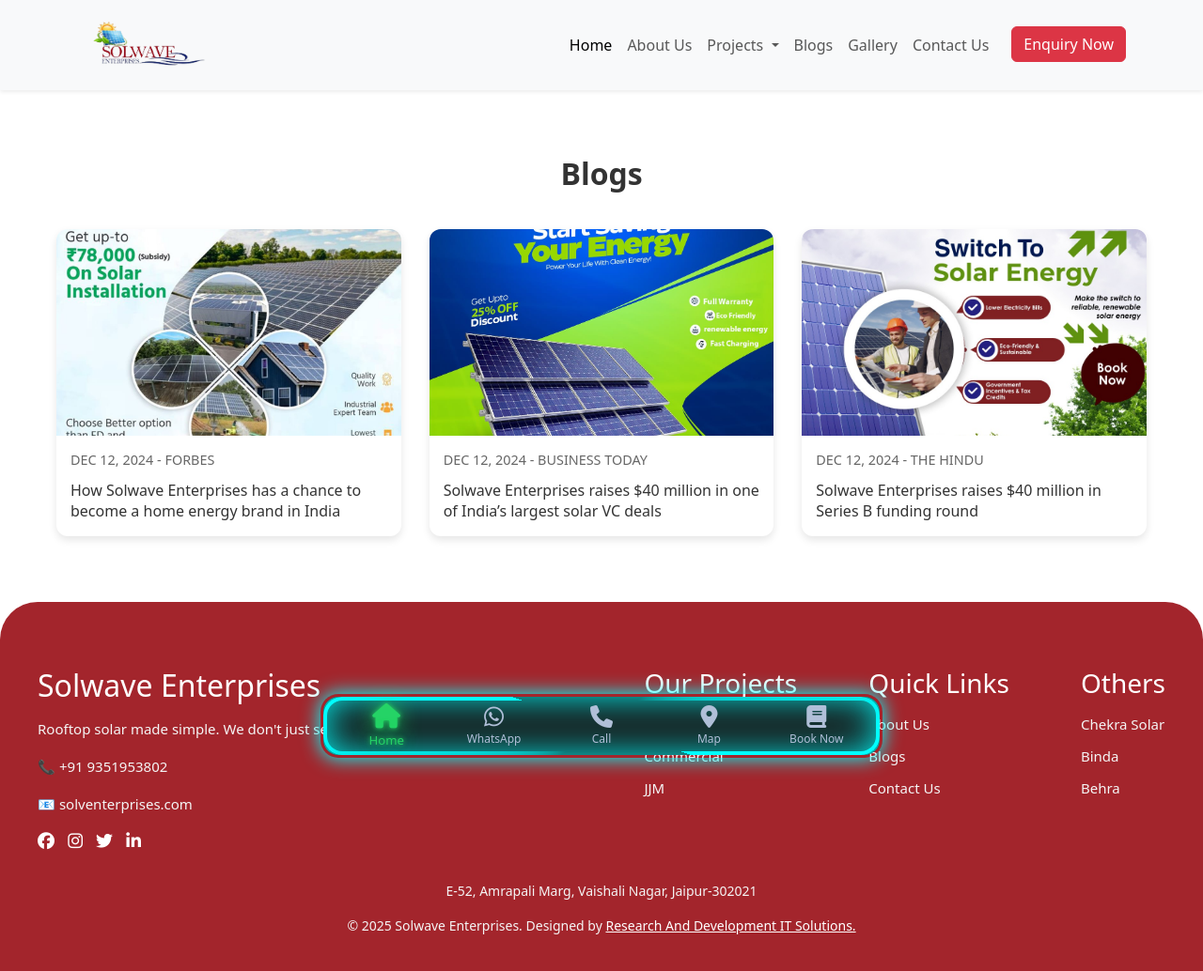
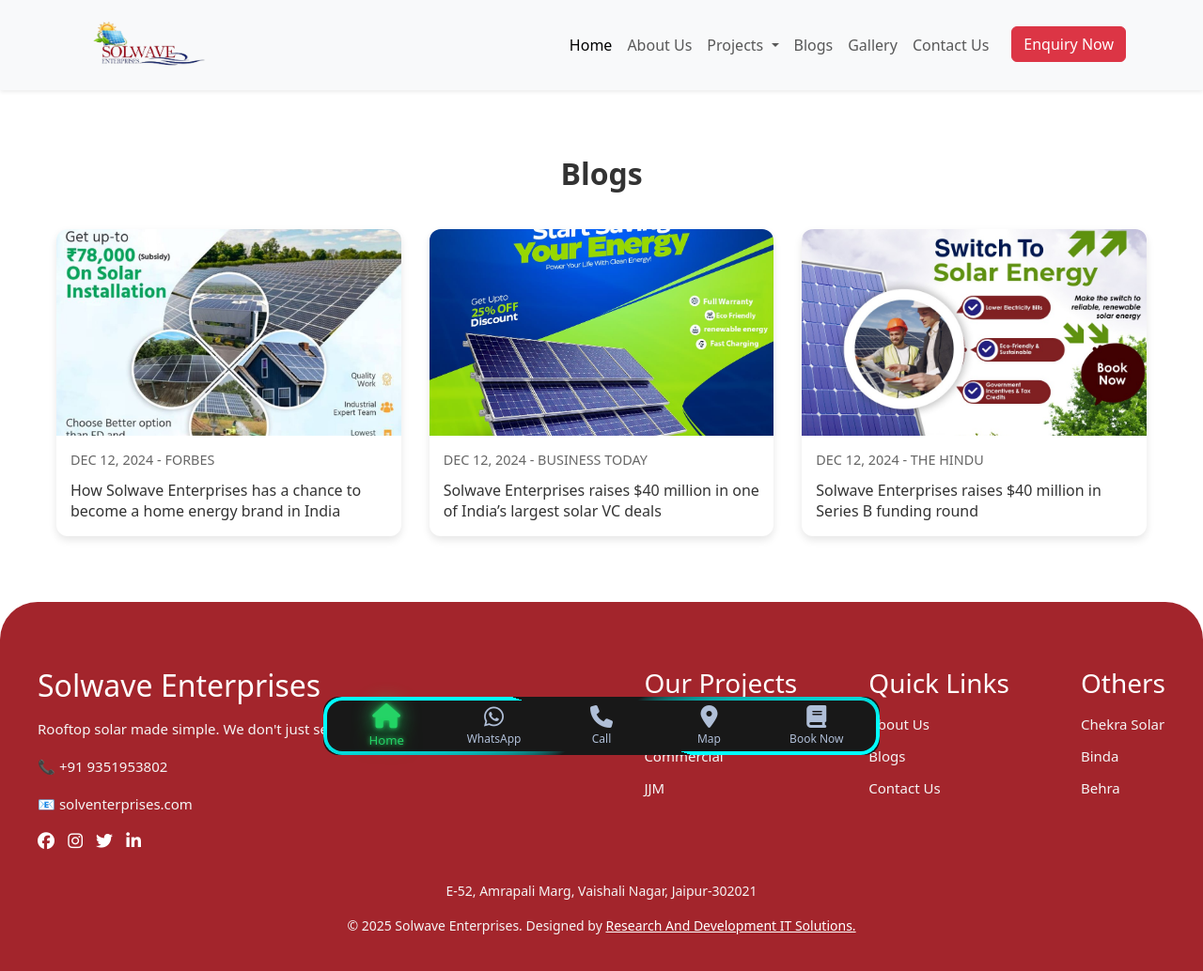
Before and after one commit to krishna444328/sol, a plain HTML site: page www.solwaveenterprises.com/Blog/index.html in a window 1280 px wide. Shown: the whole page at 94% size. Drawn offline with nearby package versions, Linux system fonts and the light colour scheme.

Commit message:
Update index.html

```diff
--- a/www.solwaveenterprises.com/Blog/index.html
+++ b/www.solwaveenterprises.com/Blog/index.html
@@ -269,7 +269,7 @@
     border: 4px solid transparent;
     background-origin: border-box;
     background-clip: padding-box, border-box;
-    box-shadow: 0 0 20px #0ff, 0 0 40px #0ff inset;
+    box-shadow: 0 0 0px #0ff, 0 0 0px #0ff inset;
     animation: neonBorder 4s linear infinite;
   }
 
```
